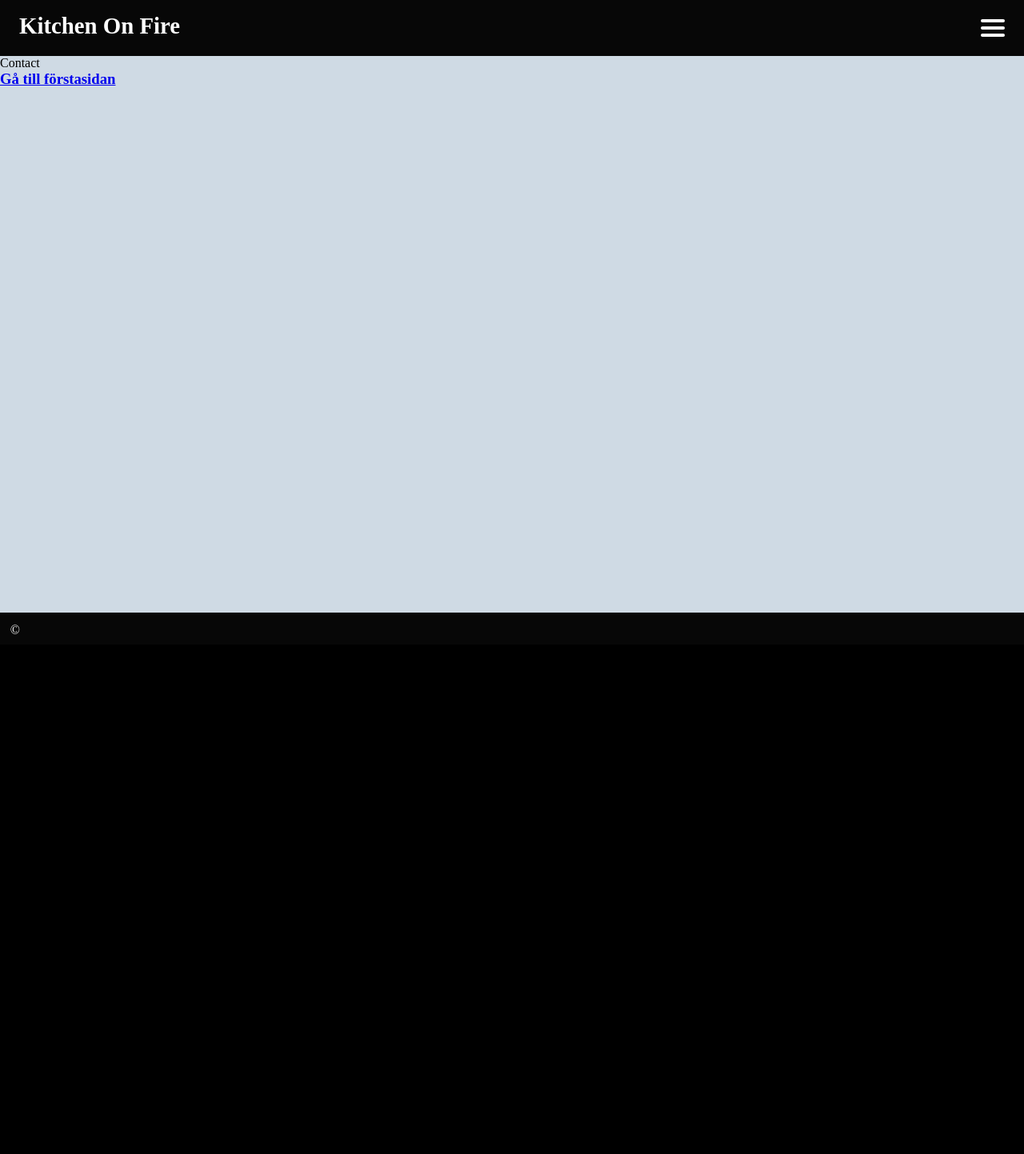
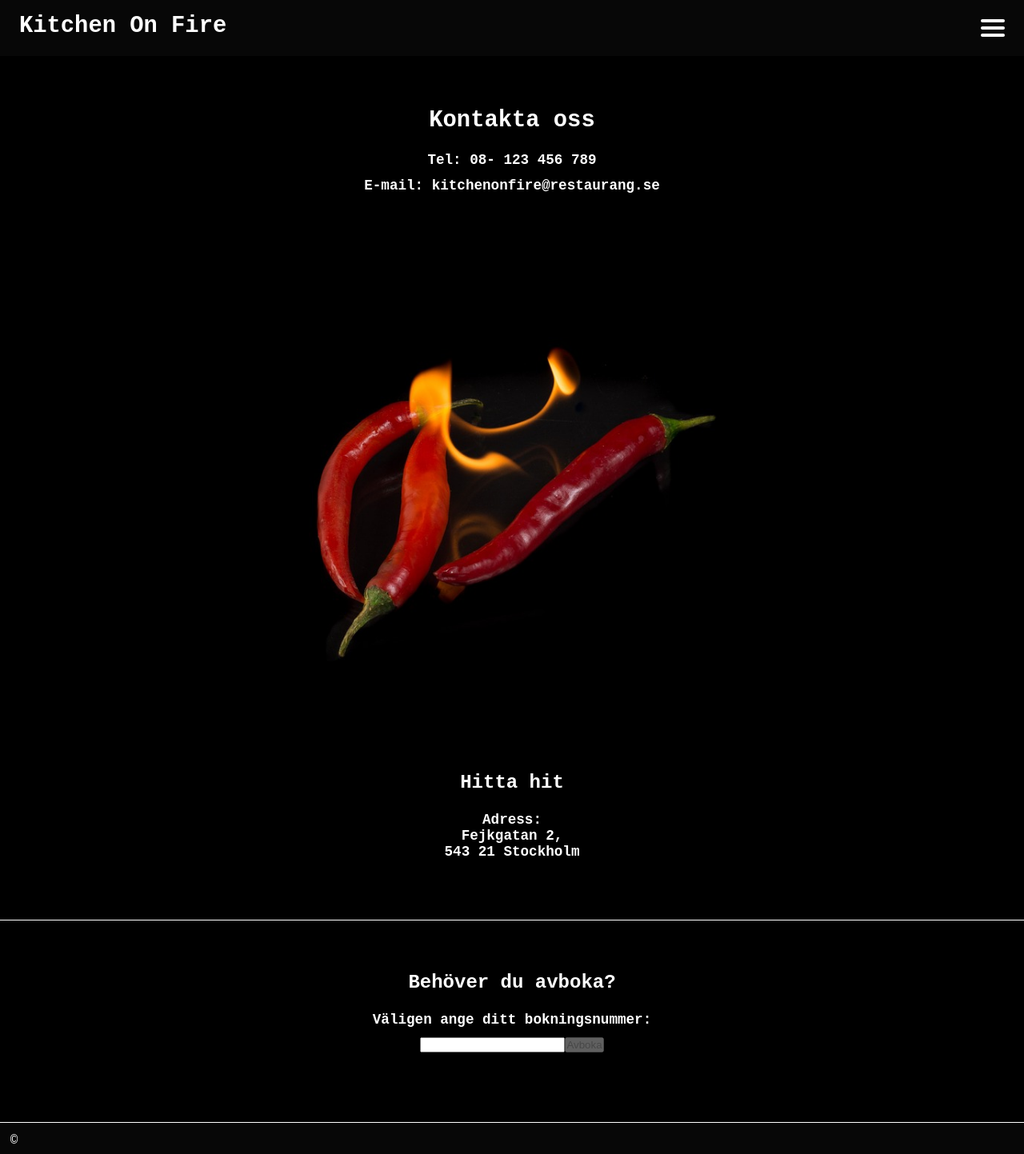
Before and after one commit to KirillM91/Restaurangen, a React (Create React App) app: page /contact in a window 1280 px wide. Shown: the whole page at 80% size. Before the commit the page ends 806 px from the top, so only its background shows below. Built offline with nearby package versions, Linux system fonts and the light colour scheme.

Commit message:
Added styling, moved cancel booking to contact, added info in contact

```diff
--- a/src/App.css
+++ b/src/App.css
@@ -78,7 +78,7 @@
 .layout-header .layout-nav-wrapper .layout-nav ul li a {
     text-decoration: none;
     font-size: 3rem;
-    font-family:'Courier New', Courier, monospace;
+    /* font-family:'Courier New', Courier, monospace; */
     color: white;
 }
 
@@ -138,3 +138,25 @@
     transform: rotate(0deg)   scale(1);
     transition: all 200ms;
 }
+
+
+
+/* Kontakt-sida*/
+#chiliFlamesImg {
+    width: 70%;
+    height: auto;
+}
+
+label {
+    display: block;
+}
+
+/* GDPR-texten */
+#labelGDPRcheckbox {
+    display: inline;
+    margin-left: 1%;
+}
+
+input {
+    margin-bottom: 2%;
+}
--- a/src/components/Booking/CancelBooking.tsx
+++ /dev/null
@@ -1,26 +0,0 @@
-import { ChangeEvent, useState } from "react"
-import { deleteBooking } from "../../services/DeleteBookingService"
-
-export function CancelBooking () {
-
-    const [bookingId, setbookingId] = useState("");
-
-    function customerDeleteBooking(booking: string) {
-
-        deleteBooking(booking)
-    }
-
-    function handleChange(e: ChangeEvent<HTMLInputElement>) {
-        let id: string = e.target.value;
-
-        setbookingId(id);
-    }
-
-    return(
-        <div>
-            <h2>Behöver du avboka? Väligen ange ditt bokningsnummer: </h2>
-            <input type="text" onChange={handleChange} value={bookingId}/>
-            <button onClick = {() => customerDeleteBooking(bookingId)}>Avboka</button>
-        </div>
-    )
-}
--- a/src/components/Booking/CheckAvailability.tsx
+++ b/src/components/Booking/CheckAvailability.tsx
@@ -5,7 +5,7 @@ import { IGetBooking } from "../../models/IGetBooking";
 import { IPostBooking } from "../../models/IPostBooking";
 import { GetBookingsService } from "../../services/GetBookingsService";
 import { TimeButton } from "../styled-components/Buttons";
-import { TimeDiv } from "../styled-components/Divs";
+import { TransparentDiv } from "../styled-components/Divs";
 
 interface IChildToParentProps {
     childToParentDate(newBookingDate: string): void;
@@ -137,12 +137,12 @@ export function CheckAvailability(props: IChildToParentProps) {
             <label htmlFor="date"> Välj datum: </label>
             <input type="date" onChange={handleChange} value={pickedDate} name="date"></input>
             <button onClick={checkDate} >Se tillgänglighet</button>
-            <TimeDiv>
+            <TransparentDiv>
                 {!timeTaken18 && <TimeButton onClick={chooseTime18}>Kl. 18</TimeButton>}
                 {!timeTaken21 && <TimeButton onClick={chooseTime21}>Kl. 21</TimeButton>}
                 {timeTaken18 && <button disabled>Kl. 18</button>}
                 {timeTaken21 && <button disabled>Kl. 21</button>}
-            </TimeDiv>
+            </TransparentDiv>
         </div>
     );
 };
--- a/src/components/Contact.tsx
+++ b/src/components/Contact.tsx
@@ -1,10 +1,114 @@
-import { Link } from "react-router-dom";
+import { ChangeEvent, useEffect, useState } from "react";
+import { deleteBooking } from "../services/DeleteBookingService";
+import { SubmitButton } from "./styled-components/Buttons";
+import { BorderDiv, PaddingDiv } from "./styled-components/Divs";
+import { H2, H3, H4 } from "./styled-components/Headings";
 
 export function Contact() {
 
+    const [bookingId, setbookingId] = useState("");
+    const [bookingCancel, setBookingCancel] = useState(false);
+    const [disableSubmitInput, setDisableSubmitInput] = useState(true);
+
+    //Används för att kolla om användaren har varit inne i fältet
+    //och ger ett felmedelande först när användaren har lämnat fältet
+    const [touched, setTouched] = useState({
+        bookingIdNr: false,
+    });
+
+    //Approved, för att kolla om fältet är korrekt ifyllt
+    const [error, setError] = useState({
+        bookingIdError: {
+            bookingIdNr: "",
+            approved: false
+        }
+    });
+
+    //Kollar om alla fältet är korrekt ifyllt
+    useEffect(() => {
+        if (error.bookingIdError.approved === true) {
+            setDisableSubmitInput(false);
+        } else {
+            setDisableSubmitInput(true);
+        }
+    });
+
+    //Kör valideringen
+    useEffect(() => {
+        validation();
+    }, [bookingId]);
+
+    //Validerar input fälten och ger medelanden beroende på felet
+    function validation() {
+
+        if (!bookingId.match(/^\S{3}$/)) {
+            error.bookingIdError.bookingIdNr = "Vänligen fyll i en korrekt bokningsId";
+            error.bookingIdError.approved = false;
+        } else {
+            error.bookingIdError.bookingIdNr = ""
+            error.bookingIdError.approved = true;
+        }
+
+        setError(error);
+    }
+
+    function handleChange(e: ChangeEvent<HTMLInputElement>) {
+        let id: string = e.target.value;
+
+        setbookingId(id);
+    }
+
+    // Funktion för att ta bort en bokning
+    function customerDeleteBooking(booking: string) {
+
+        deleteBooking(booking);
+
+        setBookingCancel(true);
+    }
+
+    // Om bokning är genomförd ska bekräftelse visas
+    let bookingCancelled =
+    <></>
+    if (bookingCancel) {
+        bookingCancelled =
+        <div>
+            <p>Du har nu avbokat.</p>
+        </div>
+    };
+
     return(
-        <div>Contact
-            <h3><Link to="/"> Gå till förstasidan</Link></h3>
-        </div>
+        <section>
+            <PaddingDiv>
+                <H2>Kontakta oss</H2>
+                <H4>Tel: 08- 123 456 789</H4>
+                <H4>E-mail: kitchenonfire@restaurang.se</H4>
+            </PaddingDiv>
+
+            <img id="chiliFlamesImg" src={require("../assets/chili-flames.jpg")} alt="red-chili-in-flames"/>
+
+            <PaddingDiv>
+                <H3>Hitta hit</H3>
+                <H4>
+                    Adress: <br></br>
+                    Fejkgatan 2,<br></br>
+                    543 21 Stockholm
+                </H4>
+            </PaddingDiv>
+
+            <BorderDiv>
+                <H3>Behöver du avboka?</H3>
+                <H4>Väligen ange ditt bokningsnummer: </H4>
+                <input
+                    type="text"
+                    onChange={handleChange}
+                    value={bookingId}
+                    name="bookingId"
+                    onBlur={() => setTouched({...touched, bookingIdNr: true})}
+                />
+                <button disabled={disableSubmitInput} onClick = {() => customerDeleteBooking(bookingId)}>Avboka</button>
+                {bookingCancelled}
+                {touched.bookingIdNr && <p>{error.bookingIdError.bookingIdNr}</p>}
+            </BorderDiv>
+        </section>
     );
 };
--- a/src/components/Home.tsx
+++ b/src/components/Home.tsx
@@ -1,8 +1,14 @@
 import "../App.css"
+import { TransparentDiv } from "./styled-components/Divs";
+import { H2 } from "./styled-components/Headings";
 
 export function Home() {
 
     return(
-        <section id="homeBgImg">Home</section>
+        <section id="homeBgImg">
+            <TransparentDiv>
+                <H2>"Stark asiatisk mat med en twist"</H2>
+            </TransparentDiv>
+        </section>
     );
 };
--- a/src/components/styled-components/Buttons.tsx
+++ b/src/components/styled-components/Buttons.tsx
@@ -12,3 +12,18 @@ export const TimeButton = styled.button`
     padding: 4%;
     border-radius: 8px;
 `;
+
+export const SubmitButton = styled.button`
+    background-color: #e7e5e5;
+    color: black;
+    padding: 0.5%;
+    border-radius: 8px;
+`;
+
+export const PlusMinusButton = styled.button`
+    background-color: #eeeaea;
+    color: black;
+    padding: 1%;
+    border-radius: 8px;
+    width: 38px;
+`;
--- a/src/components/styled-components/Divs.tsx
+++ b/src/components/styled-components/Divs.tsx
@@ -1,22 +1,45 @@
 import styled from "styled-components";
 
 export const BookingDiv = styled.div`
-    width: 50%;
+    width: 60%;
     margin: 0 auto;
-    background-color: #d4d1d1;
+    background-color: #242323;
     margin-bottom: 2%;
+    border-radius: 5%;
 `;
 
 export const ChangeBookingDiv = styled.div`
     width: 100%;
-    background-color: grey;
+    background-color: #5e5c5c;
     padding: 1%;
 `;
 
 export const TimeDiv = styled.div`
     width: 50%;
     margin: 0 auto;
-    background-color: #807e7e;
+    background-color: #242323;
     padding: 5%;
-    text-align: center;
+    margin-bottom: 5%;
 `;
+
+export const PaddingDiv = styled.div`
+    padding: 5%;
+`;
+
+export const BorderDiv = styled.div`
+    padding: 5%;
+    border-top: 1px solid white;
+`;
+
+export const TransparentDiv = styled.div`
+    width: 75%;
+    margin: 0 auto;
+    background-color: #ffffff1f;
+    padding: 3%;
+    border-radius: 10px;
+`;
+
+export const WrongInputDiv = styled.div`
+    color: red;
+    margin: 2%;
+`;
--- /dev/null
+++ b/src/components/styled-components/Headings.tsx
@@ -0,0 +1,16 @@
+import styled from "styled-components";
+
+export const H2 = styled.h2`
+    font-size: 1.8rem;
+    margin-bottom: 2%;
+`;
+
+export const H3 = styled.h3`
+    font-size: 1.5rem;
+    margin-bottom: 2%;
+`;
+
+export const H4 = styled.h4`
+    font-size: 1.1rem;
+    margin-bottom: 1%;
+`;
--- a/src/index.css
+++ b/src/index.css
@@ -10,6 +10,8 @@ body {
     max-height: fit-content;
     background-color: black;
     overflow-x: hidden;
+    font-family:'Courier New', Courier, monospace;
+    color: white;
 }
 
 /* header {
@@ -24,10 +26,11 @@ main {
     width: 100vw;
     min-height: 87vh;
     max-height: fit-content;
-    background-color: rgb(207, 218, 228);
+    /* background-color: rgb(207, 218, 228); */
     padding: 1%;
     margin: 0;
     padding: 0;
+    text-align: center;
 }
 
 footer {
@@ -35,5 +38,6 @@ footer {
     height: 5vh;
     background-color: rgba(255, 255, 255, 0.027);
     padding: 1%;
-    color: white;
+    border-top: solid 1px white;
+    /* color: white; */
 }
```
Also changed, not shown: src/components/Booking/Booking.tsx (+14 -21 lines), src/assets/chili-flames.jpg (added).
